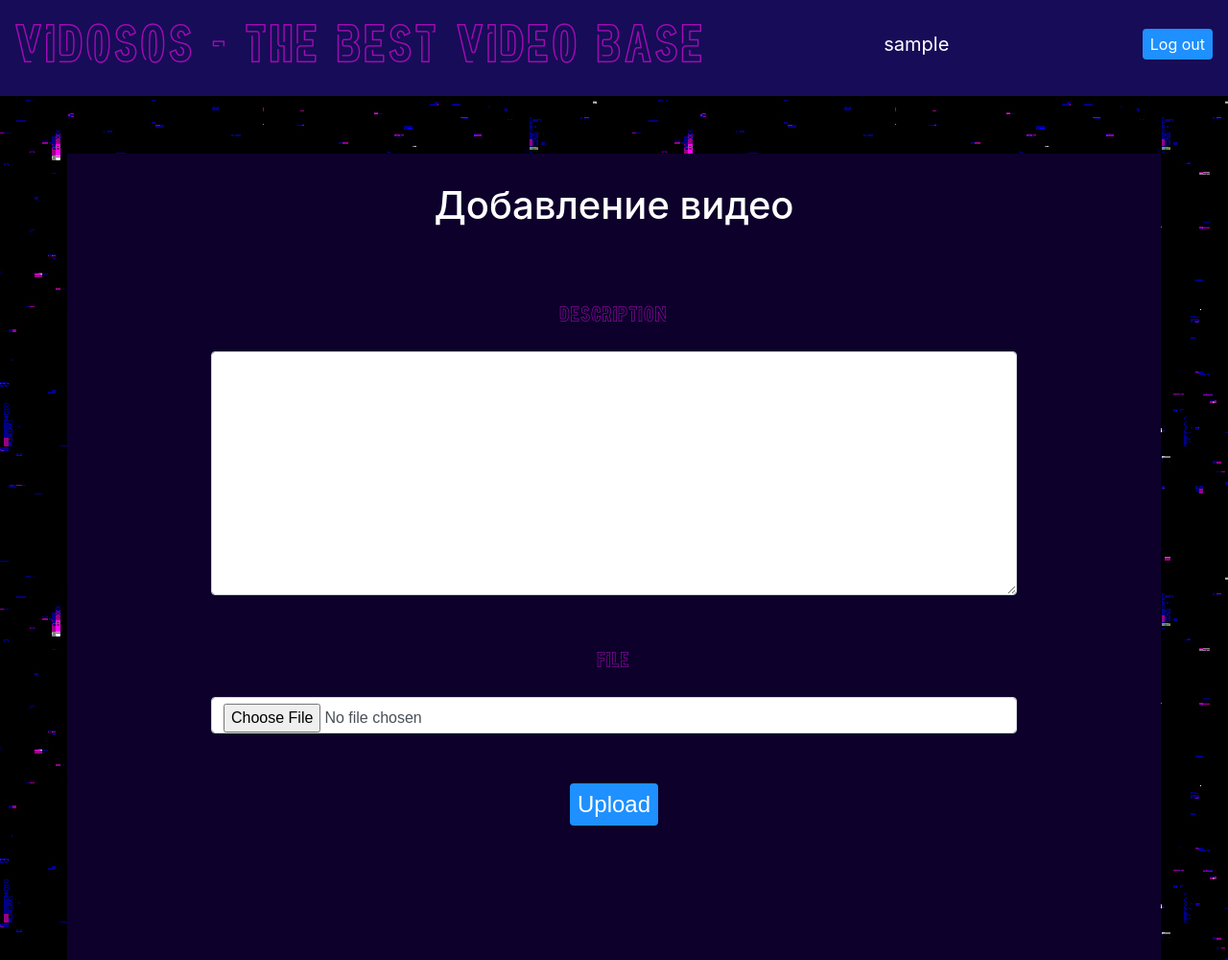
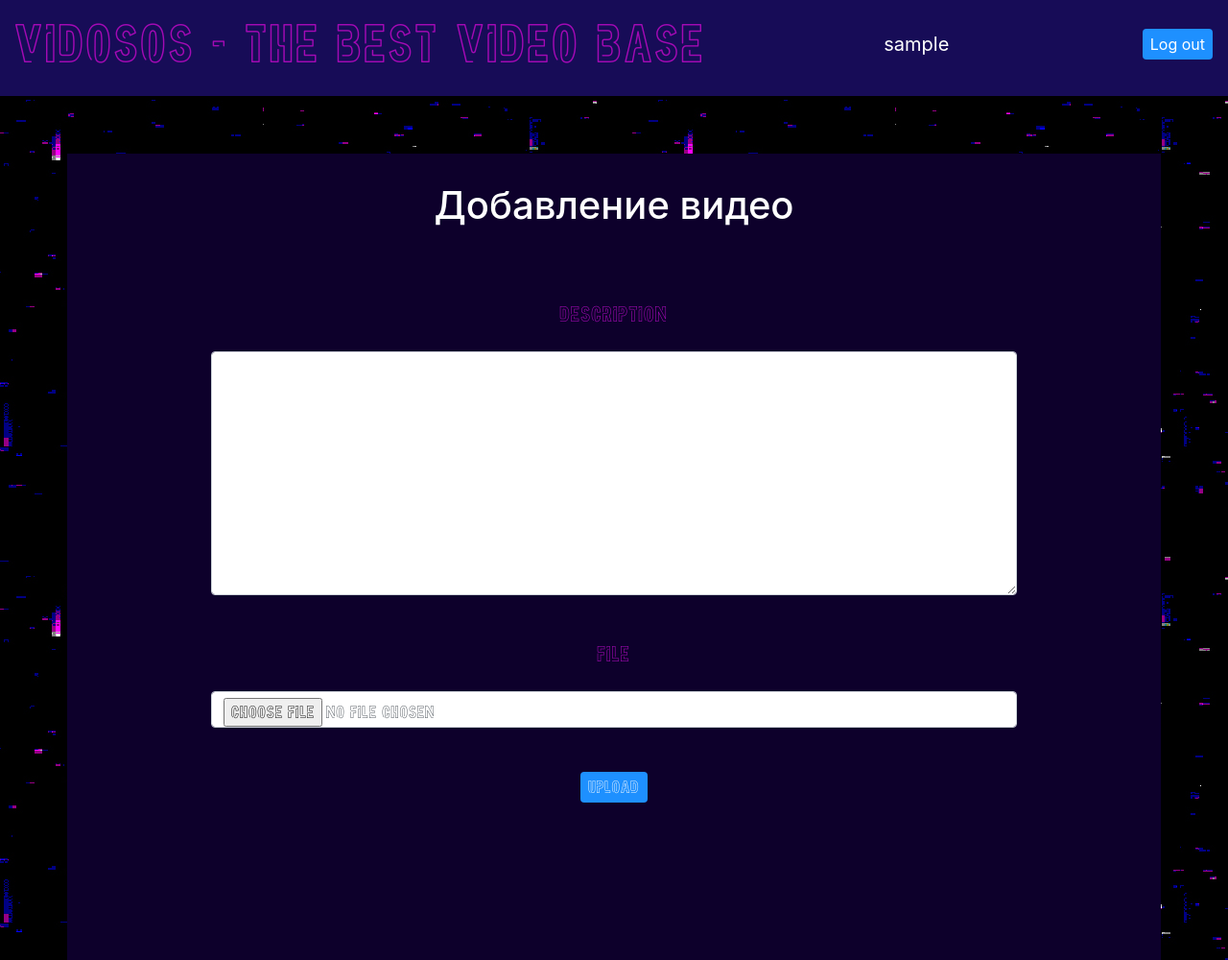
Before and after one commit to oldjopa/vidosos, a Flask app: page /add_video in a window 1280 px wide. Shown: the top 1000 px of the page at 96% size. Run offline with Flask 2, Linux system fonts and the light colour scheme; a user stored in the database is signed in; tables that the repository leaves empty hold one stand-in row (values such as "Sample post"); some libraries are stand-ins or nearby versions.

Commit message:
for merge

```diff
--- a/main.py
+++ b/main.py
@@ -22,7 +22,7 @@ basedir = os.path.abspath(os.path.dirname(__file__))
 app = Flask(__name__)
 app.config['SECRET_KEY'] = 'yandexlyceum_secret_key'
 app.config['UPLOAD_FOLDER'] = os.path.join(basedir, 'static\\video')
-ALLOWED_EXTENSIONS = ["mp4"]
+ALLOWED_EXTENSIONS = ["mp4", 'MP4']
 
 login_manager = LoginManager()
 login_manager.init_app(app)
--- a/static/styles/styles.css
+++ b/static/styles/styles.css
@@ -87,24 +87,6 @@ footer{
   min-width: fit-content;
 }
 
-.red{
-    color: red !important;
-    font-size: 32px !important;
-    font-family: sans-serif !important;
-    font-weight: bold !important;
-}
-
-.text_area{
-    font-size: 24px !important;
-    color: black !important;
-    font-family: sans-serif !important;
-}
-
-.font-normal{
-    font-family: sans-serif !important;
-    font-size: 24px;
-}
-
 .head{
   background-color: rgb(23, 12, 87);
   text-align: center;
@@ -160,7 +142,7 @@ progress::-webkit-progress-value {
 
 #control {
 vertical-align	: middle;
-margin-top: -23px;
-top:-10px;
+margin-top: 0px;
+top:0px;
 bottom:0px;
 }
--- a/templates/index.html
+++ b/templates/index.html
@@ -20,7 +20,7 @@
 
 <div class="top">
     <div id="app" class="cntr">
-        <video width="800" height="500" id="video-player" ref="videoRef" @click="play" @canplay='can_play'
+        <video width="100%" height="90%" id="video-player" ref="videoRef" @click="play" @canplay='can_play'
             @timeupdate="timeupdate">
             <source src="{{ src }}" type="video/mp4; codecs=&quot;avc1.42E01E, mp4a.40.2&quot;">
         </video>
```
